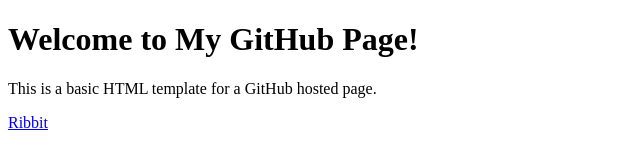
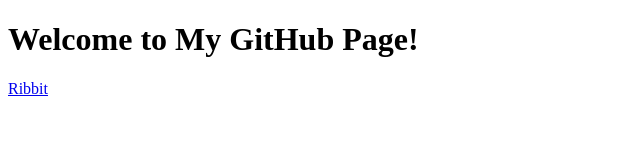
Before and after one commit to badkangaroo/badkangaroo.github.io, a plain HTML site: page index.html in a window 1280 px wide. Shown: the whole page, without its empty margins (0-640 px from the left). Drawn offline with Linux system fonts and the light colour scheme.

Commit message:
simplified html

```diff
--- a/index.html
+++ b/index.html
@@ -5,7 +5,6 @@
 </head>
 <body>
     <h1>Welcome to My GitHub Page!</h1>
-    <p>This is a basic HTML template for a GitHub hosted page.</p>
     <a href="./ribbit/index.html">Ribbit</a>
 </body>
 </html>
```
